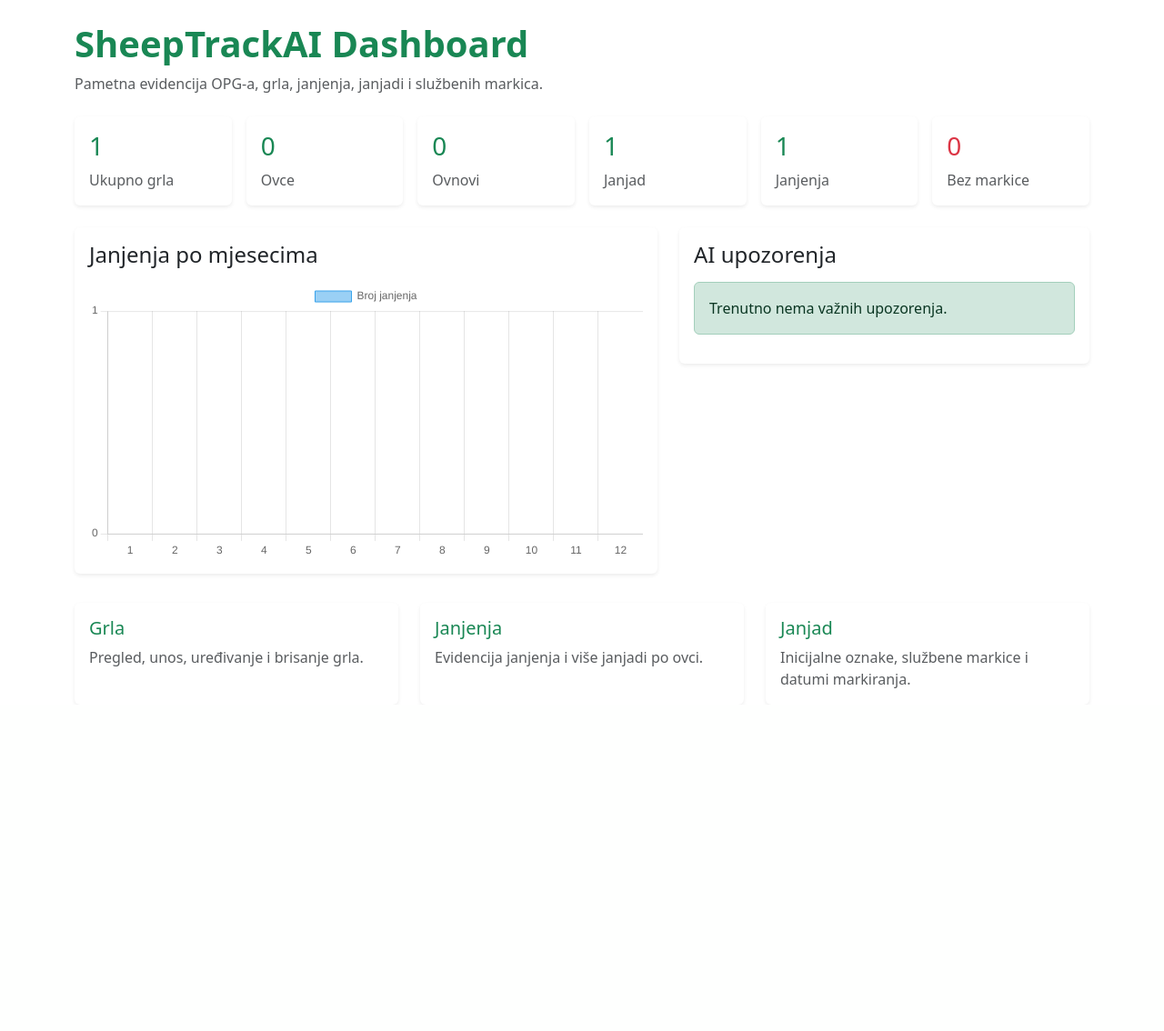
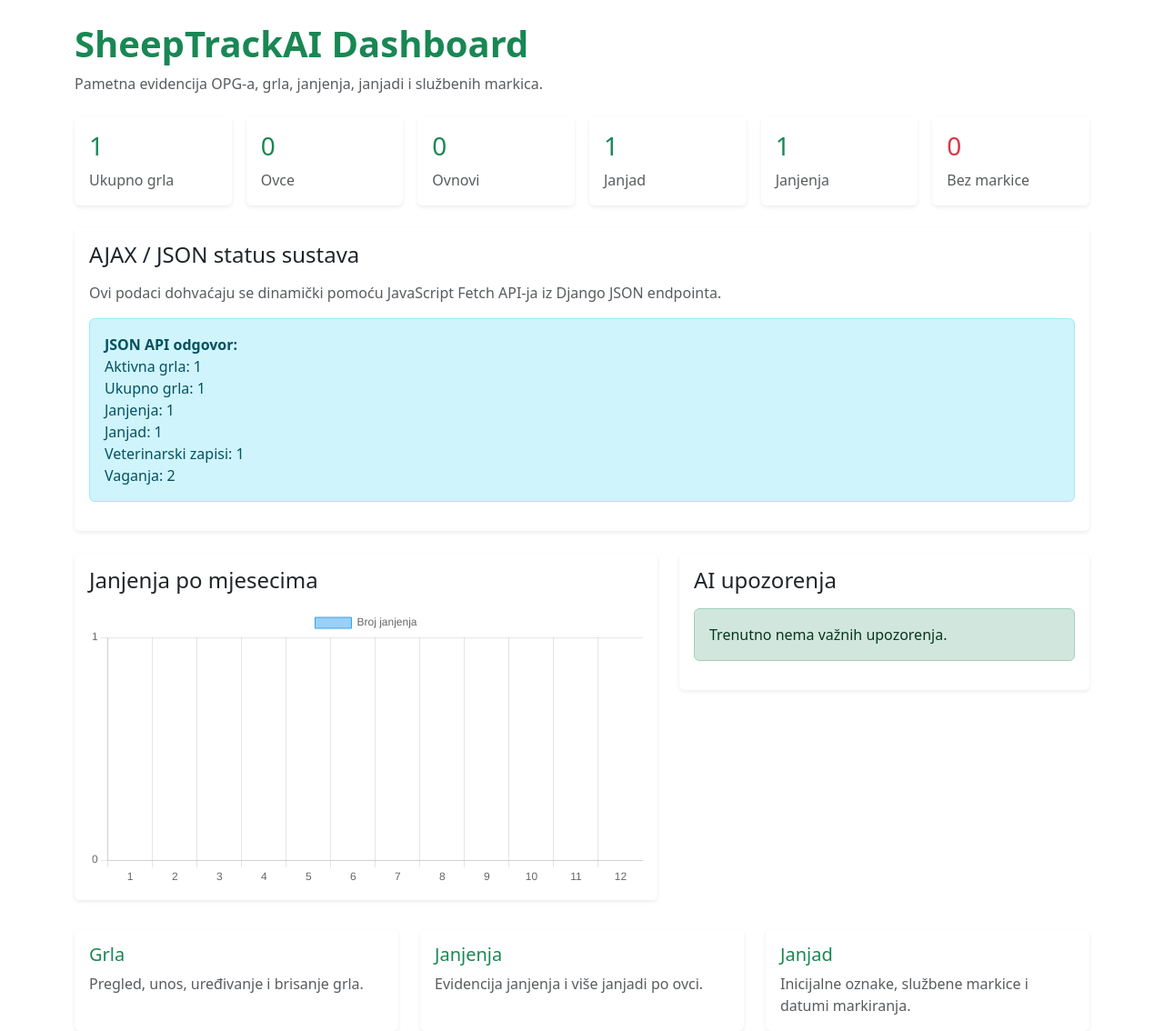
Before and after one commit to lukaper24/SheepTrackAI-Web, a Django app: page / in a window 1280 px wide. Shown: the part 56-1190 px from the top of the page at 91% size. Before the commit the page ends 813 px from the top, so only its background shows below. Run offline with Django 5.2, Linux system fonts and the light colour scheme; a user stored in the database is signed in; tables that the repository leaves empty hold one stand-in row (values such as "Sample post").

Commit message:
Add JSON API and AJAX dashboard status

```diff
--- a/templates/home.html
+++ b/templates/home.html
@@ -81,6 +81,20 @@
 
 </div>
 
+<div class="card shadow-sm border-0 mb-4">
+    <div class="card-body">
+        <h4 class="mb-3">AJAX / JSON status sustava</h4>
+
+        <p class="text-muted">
+            Ovi podaci dohvaćaju se dinamički pomoću JavaScript Fetch API-ja iz Django JSON endpointa.
+        </p>
+
+        <div id="api-stats-box" class="alert alert-info">
+            Učitavam podatke iz API-ja...
+        </div>
+    </div>
+</div>
+
 <div class="row g-4">
 
     <div class="col-md-7">
@@ -153,17 +167,22 @@
 </div>
 
 <script src="https://cdn.jsdelivr.net/npm/chart.js"></script>
+{{ chart_labels|json_script:"chart-labels-data" }}
+{{ chart_data|json_script:"chart-data-data" }}
 
 <script>
+const labels = JSON.parse(document.getElementById("chart-labels-data").textContent);
+const chartData = JSON.parse(document.getElementById("chart-data-data").textContent);
+
 const ctx = document.getElementById("lambingChart");
 
 new Chart(ctx, {
     type: "bar",
     data: {
-        labels: {{ chart_labels|safe }},
+        labels: labels,
         datasets: [{
             label: "Broj janjenja",
-            data: {{ chart_data|safe }},
+            data: chartData,
             borderWidth: 1
         }]
     },
@@ -181,6 +200,34 @@ new Chart(ctx, {
 });
 </script>
 
+<script>
+document.addEventListener("DOMContentLoaded", function () {
+    const box = document.getElementById("api-stats-box");
+
+    if (!box) {
+        return;
+    }
+
+    fetch("{% url 'api_dashboard_stats' %}")
+        .then(response => response.json())
+        .then(data => {
+            box.innerHTML = `
+                <strong>JSON API odgovor:</strong><br>
+                Aktivna grla: ${data.active_sheep}<br>
+                Ukupno grla: ${data.total_sheep}<br>
+                Janjenja: ${data.lambings}<br>
+                Janjad: ${data.lambs}<br>
+                Veterinarski zapisi: ${data.veterinary_records}<br>
+                Vaganja: ${data.weights}
+            `;
+        })
+        .catch(error => {
+            box.className = "alert alert-danger";
+            box.innerText = "Greška kod dohvaćanja API podataka.";
+        });
+});
+</script>
+
 {% endif %}
 
 {% endblock %}
```
